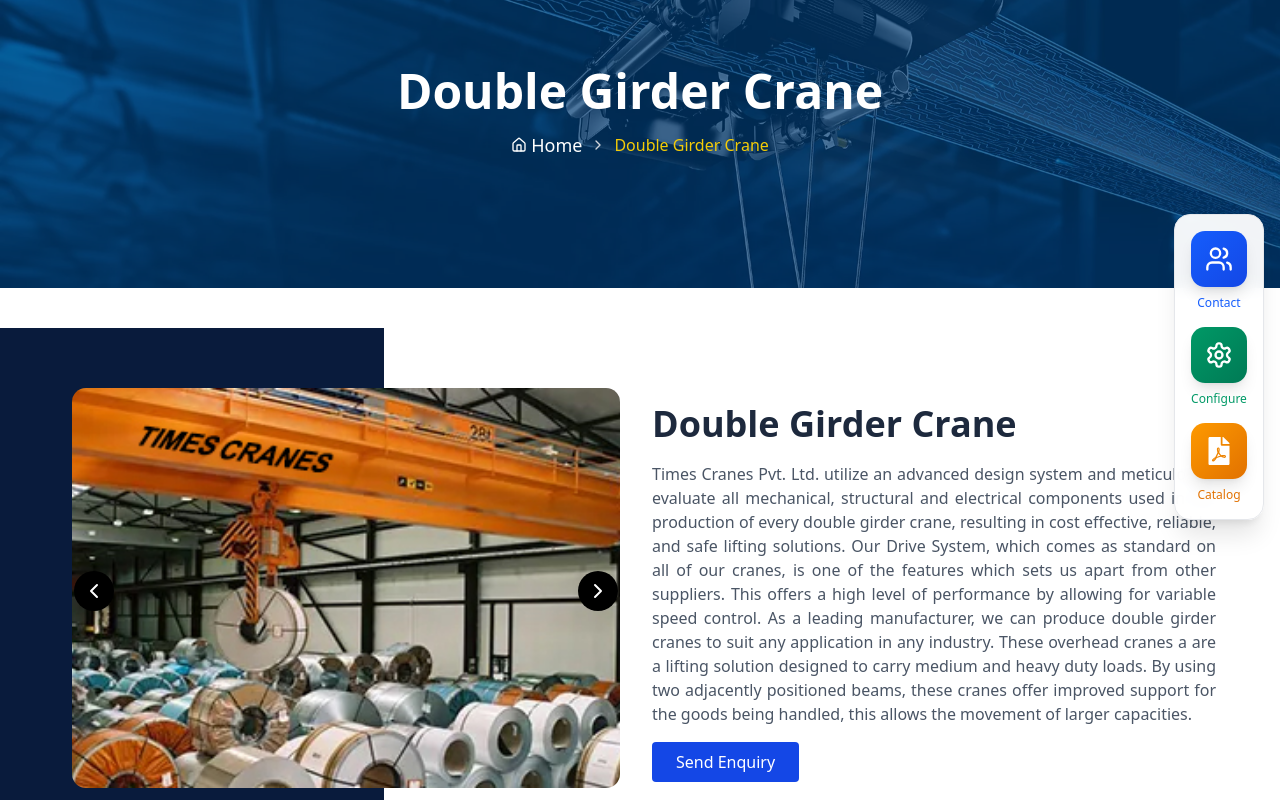
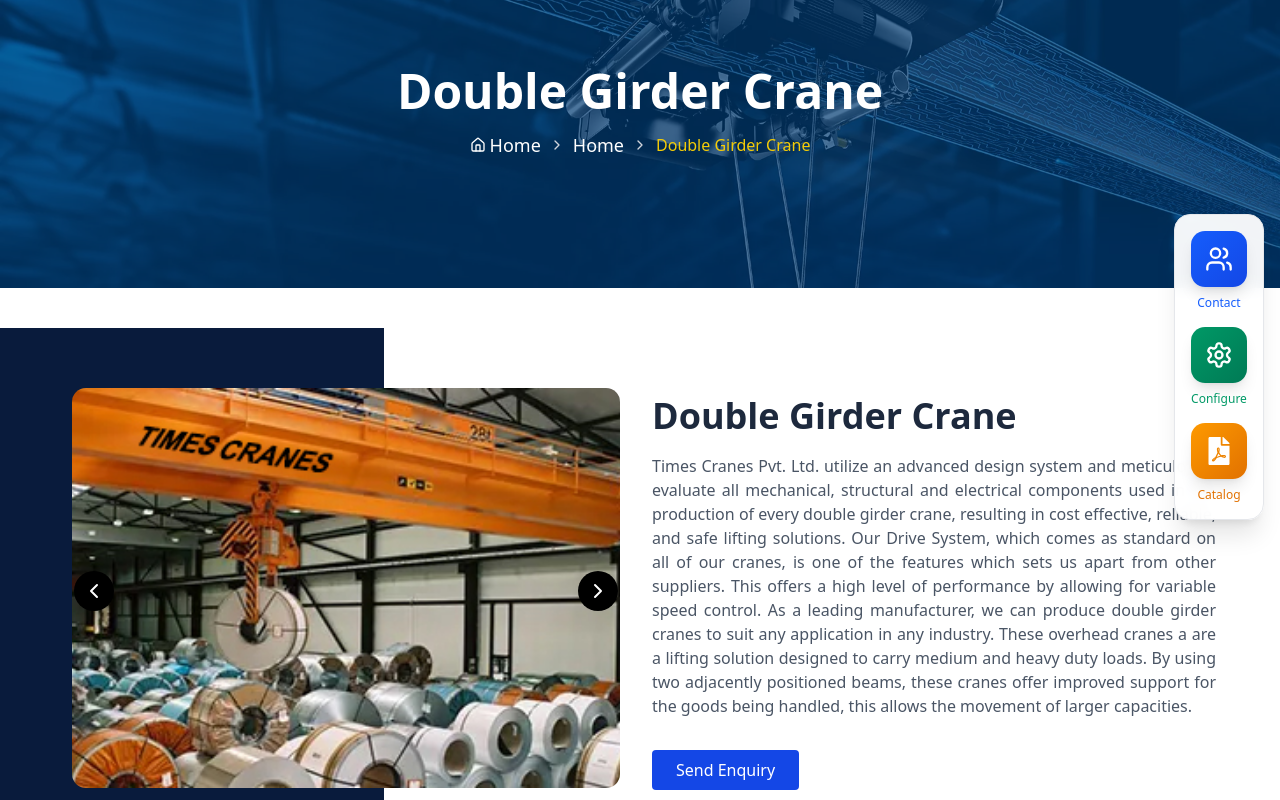
Before and after one commit to Himanshukumar2003/timesmarketing, a Next.js app: page /eot-cranes/double-girder-crane in a window 1280 px wide. Shown: the part 200-1000 px from the top of the page. Built offline with nearby package versions, Linux system fonts and the light colour scheme.

Commit message:
blogs pages

```diff
--- a/src/app/apis/eot-cranes.js
+++ b/src/app/apis/eot-cranes.js
@@ -3,6 +3,28 @@
     type: "single Girder",
     slug: "single-girder-crane",
     title: "Single Girder Crane",
+
+    seo: {
+      title:
+        "Single Girder EOT Crane Manufacturer in India | Times Cranes Pvt. Ltd.",
+
+      description:
+        "Improve material handling efficiency with Single Girder EOT Cranes from Times Cranes Pvt. Ltd. Safe, reliable and cost-effective lifting solutions for industrial applications.",
+
+      keywords: [
+        "Single Girder EOT Crane in India",
+        "Electric Overhead Single Girder Crane",
+        "Industrial Single Girder EOT Crane",
+        "Single Girder Overhead Crane Manufacturer",
+        "Industrial Lifting Equipment India",
+        "Factory Lifting Crane System",
+        "Reliable EOT Crane System",
+        "Cost of Overhead Crane in India",
+      ],
+
+      canonical: "https://www.timeskrane.com/eot-cranes/single-girder-crane",
+    },
+
     description:
       "Single girder crane from Times Cranes Pvt. Ltd. is a lifting machine with lifting hooks or other take-up devices to achieve vertical lifting and horizontal transport of heavy objects. These cranes are generally used in machinery manufacturing, assembly, and warehouse and other places. The single girder crane is not suitable for use in the transport of molten metal, flammable materials, red-hot metal, and dangerous goods, nor for explosives, corrosive gases, fire hazards, and relative humidity greater than 85% the work of the place. These crane features simple structure, lightweight, a small load on the plant, and low power consumption. The main and end beam are bolted, disassembled, supplemented, transported, with spare parts convenient, small wheel pressure, easy maintenance, and quick installation.",
     mainImage: "/img/single.jpg",
@@ -60,6 +82,30 @@
     title: "Double Girder Crane",
     slug: "double-girder-crane",
     tag: "double Girder",
+
+    seo: {
+      title:
+        "Heavy Duty Double Girder EOT Crane Manufacturer in India | Times Cranes Pvt. Ltd.",
+
+      description:
+        "Explore heavy duty Double Girder EOT Cranes designed for safe, smooth and reliable lifting. Ideal for industrial and heavy material handling applications across India.",
+
+      keywords: [
+        "Heavy Duty EOT Crane",
+        "Double Girder EOT Crane",
+        "Double Girder Overhead Crane",
+        "Industrial Overhead Crane",
+        "Double Girder Crane Manufacturer in India",
+        "Overhead Crane Supplier",
+        "Warehouse EOT Crane",
+        "Heavy Lifting Crane",
+        "Double Girder EOT Crane Cost in India",
+        "EOT Crane for Sale in India",
+      ],
+
+      canonical: "https://www.timeskrane.com/eot-cranes/double-girder-crane",
+    },
+
     description:
       "Times Cranes Pvt. Ltd. utilize an advanced design system and meticulously evaluate all mechanical, structural and electrical components used in the production of every double girder crane, resulting in cost effective, reliable, and safe lifting solutions. Our Drive System, which comes as standard on all of our cranes, is one of the features which sets us apart from other suppliers. This offers a high level of performance by allowing for variable speed control. As a leading manufacturer, we can produce double girder cranes to suit any application in any industry. These overhead cranes a are a lifting solution designed to carry medium and heavy duty loads. By using two adjacently positioned beams, these cranes offer improved support for the goods being handled, this allows the movement of larger capacities.",
     mainImage: "/img/double-ginder.jpg",
@@ -108,6 +154,26 @@
     type: "Underslung Crane",
     slug: "underslung-crane",
     title: "Underslung Crane",
+    seo: {
+      title:
+        "Underslung Crane Manufacturer & Service in India | Times Cranes Pvt. Ltd.",
+
+      description:
+        "High performance Underslung Crane with capacity up to 10 Ton. Ideal for low headroom industrial environments and efficient material handling applications.",
+
+      keywords: [
+        "Underslung Crane",
+        "Underslung Crane Manufacturer in India",
+        "Single Girder Underslung Crane",
+        "Low Headroom Crane",
+        "Crane Service in India",
+        "EOT Crane Service India",
+        "Heavy Crane Services",
+      ],
+
+      canonical: "https://www.timeskrane.com/eot-cranes/underslung-crane",
+    },
+
     description:
       "Times Cranes Pvt. Ltd. utilize an advanced design system and meticulously evaluate all mechanical, structural and electrical components used in the production of every double girder crane, resulting in cost effective, reliable, and safe lifting solutions. Our Drive System, which comes as standard on all of our cranes, is one of the features which sets us apart from other suppliers. This offers a high level of performance by allowing for variable speed control. As a leading manufacturer, we can produce double girder cranes to suit any application in any industry. These overhead cranes a are a lifting solution designed to carry medium and heavy duty loads. By using two adjacently positioned beams, these cranes offer improved support for the goods being handled, this allows the movement of larger capacities.",
     mainImage: "/img/underslung.jpg",
@@ -157,6 +223,27 @@
     type: "JIB Crane",
     slug: "jib-crane",
     title: "Jib Crane",
+    seo: {
+      title:
+        "Industrial JIB Crane Manufacturer in India | Times Cranes Pvt. Ltd.",
+
+      description:
+        "Times Cranes Pvt. Ltd. is a trusted JIB Crane manufacturer in India offering wall-mounted and pillar-mounted jib cranes at competitive prices for industrial applications.",
+
+      keywords: [
+        "JIB Crane Manufacturer in India",
+        "Industrial JIB Crane",
+        "JIB Crane price in India",
+        "Wall Mounted JIB Crane",
+        "Pillar Mounted JIB Crane",
+        "JIB Crane Suppliers in India",
+        "JIB Crane Hoist",
+        "Material Handling Crane India",
+      ],
+
+      canonical: "https://www.timeskrane.com/eot-cranes/jib-crane",
+    },
+
     description:
       "JIB  Cranes are versatile lifting devices ideal for short-distance lifting and localized material handling. Times Cranes Pvt. Ltd. offers wall-mounted and pillar-mounted JIB  Cranes suited for workshops, assembly lines, and maintenance tasks. These cranes are known for their flexible reach, easy installation, and reduced dependency on building structures. They enhance productivity by allowing operators to lift and rotate heavy loads with minimal effort.",
     mainImage: "/img/jib.jpg",
--- /dev/null
+++ b/src/app/eot-cranes/[slug]/_components/eot-cranes.js
@@ -0,0 +1,63 @@
+"use client";
+
+import Container from "@mui/material/Container";
+import Navbar from "@/componts/nav";
+import { Breadcrumb } from "@/componts/breadcrumb";
+import Footer from "@/componts/footer";
+import ContactPopupForm from "@/componts/btn";
+import SlickCarousel from "@/componts/slick-slider";
+import Feachers from "../../_feachers";
+
+const EotCranesComponent = ({ selectedItem }) => {
+  return (
+    <>
+      <Navbar />
+
+      <Breadcrumb
+        title={selectedItem.title}
+        backgroundImage="/img/header1.webp"
+        items={[
+          { label: "Home", href: "/" },
+          { label: selectedItem.title, isCurrent: true },
+        ]}
+      />
+
+      <div className="section bg-two mt-6 lg:mt-10">
+        <Container maxWidth="lg">
+          <div className="grid grid-cols-1 md:grid-cols-2 gap-6 w-full items-center">
+            {/* Left Slider */}
+            <div>
+              {selectedItem.cranes && (
+                <SlickCarousel data={selectedItem.cranes} />
+              )}
+            </div>
+
+            {/* Right Content */}
+            <div className="flex flex-col justify-center">
+              <h1 className="text-3xl md:text-4xl font-bold text-slate-800 leading-tight mb-4">
+                {selectedItem.title}
+              </h1>
+
+              <p className="text-justify text-gray-600">
+                {selectedItem.description}
+              </p>
+
+              <div className="mt-4">
+                <ContactPopupForm />
+              </div>
+            </div>
+          </div>
+        </Container>
+      </div>
+
+      {/* Technical Data Section */}
+      {selectedItem.technicalData && (
+        <Feachers technicalData={selectedItem.technicalData} />
+      )}
+
+      <Footer />
+    </>
+  );
+};
+
+export default EotCranesComponent;
--- a/src/app/eot-cranes/[slug]/page.js
+++ b/src/app/eot-cranes/[slug]/page.js
@@ -1,72 +1,46 @@
-"use client";
+import eotCranesData from "@/app/apis/eot-cranes";
+import EotCranesComponent from "./_components/eot-cranes";
+export async function generateMetadata({ params }) {
+  const { slug } = await params;
 
-import { useState, useEffect, use } from "react";
-import Link from "next/link";
-import { FiChevronRight, FiChevronsRight } from "react-icons/fi";
-import eotCranesData from "@/app/apis/eot-cranes";
-import { useParams } from "next/navigation";
-import Image from "next/image";
-import Container from "@mui/material/Container";
-import Navbar from "@/componts/nav";
-import { Breadcrumb } from "@/componts/breadcrumb";
-import Footer from "@/componts/footer";
-import ContactPopupForm from "@/componts/btn";
+  const item = eotCranesData.find((val) => val.slug == slug);
 
-import SlickCarousel from "@/componts/slick-slider";
-import Feachers from "../_feachers";
+  if (!item) {
+    return {
+      title: "Crane Not Found",
+      description: "Requested crane page not found",
+    };
+  }
 
-const EotCranes = ({ params }) => {
-  const { slug } = use(params);
-  const [selectedItem, setSelectedItem] = useState(null);
-  const [error, setError] = useState(null);
-  useEffect(() => {
-    const fetchInner = eotCranesData.find((val) => val.slug === slug);
-    if (fetchInner) {
-      setSelectedItem(fetchInner);
-    } else {
-      setError("Item not found");
-    }
-  }, [slug]);
+  return {
+    title: item.seo?.title || item.title,
+    description: item.seo?.description || item.description,
+    keywords: item.seo?.keywords || [],
+    alternates: {
+      canonical: item.seo?.canonical || "",
+    },
+    openGraph: {
+      title: item.seo?.title || item.title,
+      description: item.seo?.description || item.description,
+      url: item.seo?.canonical || "",
+      images: [
+        {
+          url: item.mainImage,
+        },
+      ],
+    },
+  };
+}
 
-  if (error) return <p>{error}</p>;
-  if (!selectedItem) return <p>Loading...</p>;
-  console.log(selectedItem, "sdvvjhs");
+export default async function Page({ params }) {
+  const { slug } = await params;
+  console.log(slug);
 
-  return (
-    <>
-      <Navbar></Navbar>
+  const item = eotCranesData.find((val) => val.slug === slug);
 
-      <Breadcrumb
-        title={selectedItem.title}
-        backgroundImage="/img/header1.webp"
-        items={[{ label: `${selectedItem.title}`, href: "/", isCurrent: true }]}
-      />
-      <div className="section bg-two  mt-6 lg:mt-10">
-        <Container maxWidth="lg">
-          <div className="grid grid-cols-1 md:grid-cols-2 gap-6 w-full items-center">
-            <div>
-              <SlickCarousel data={selectedItem.cranes} />
-            </div>
-            <div className="flex flex-col justify-center">
-              <div className="text-3xl md:text-4xl font-bold text-slate-800 leading-tight mb-4">
-                {selectedItem.title}
-              </div>
+  if (!item) {
+    return <div className="text-center py-20">Item Not Found</div>;
+  }
 
-              <p className="text-justify text-gray-600">
-                {selectedItem.description}
-              </p>
-
-              <ContactPopupForm></ContactPopupForm>
-            </div>
-          </div>
-        </Container>
-      </div>
-
-      <Feachers technicalData={selectedItem.technicalData || []} />
-
-      <Footer />
-    </>
-  );
-};
-
-export default EotCranes;
+  return <EotCranesComponent selectedItem={item} />;
+}
--- a/src/app/eot-cranes/jib-crane/page.js
+++ b/src/app/eot-cranes/jib-crane/page.js
@@ -10,6 +10,26 @@
 import { Breadcrumb } from "@/componts/breadcrumb";
 import ContactPopupForm from "@/componts/btn";
 import Feachers from "../_feachers";
+
+export const metadata = {
+  title: "Industrial Jib Crane Manufacturer in India | Timeskrane",
+  description:
+    "Timeskrane is a trusted jib crane manufacturer in India. We offer quality systems at the best prices for all industries.",
+  keywords: [
+    "Jib Crane price in India",
+    "Jib crane manufacturers in India",
+    "Jib cranes india",
+    "jib crane hoist",
+    "jib crane suppliers",
+    "Gantry crane manufacturers in India",
+    "EOT Crane manufacturers in India",
+    "Jib Cranes Supplier in India",
+  ],
+  alternates: {
+    canonical: "https://www.timeskrane.com/eot-cranes/jib-crane",
+  },
+};
+
 export default function JibCrane() {
   const cranes = [
     {
```
